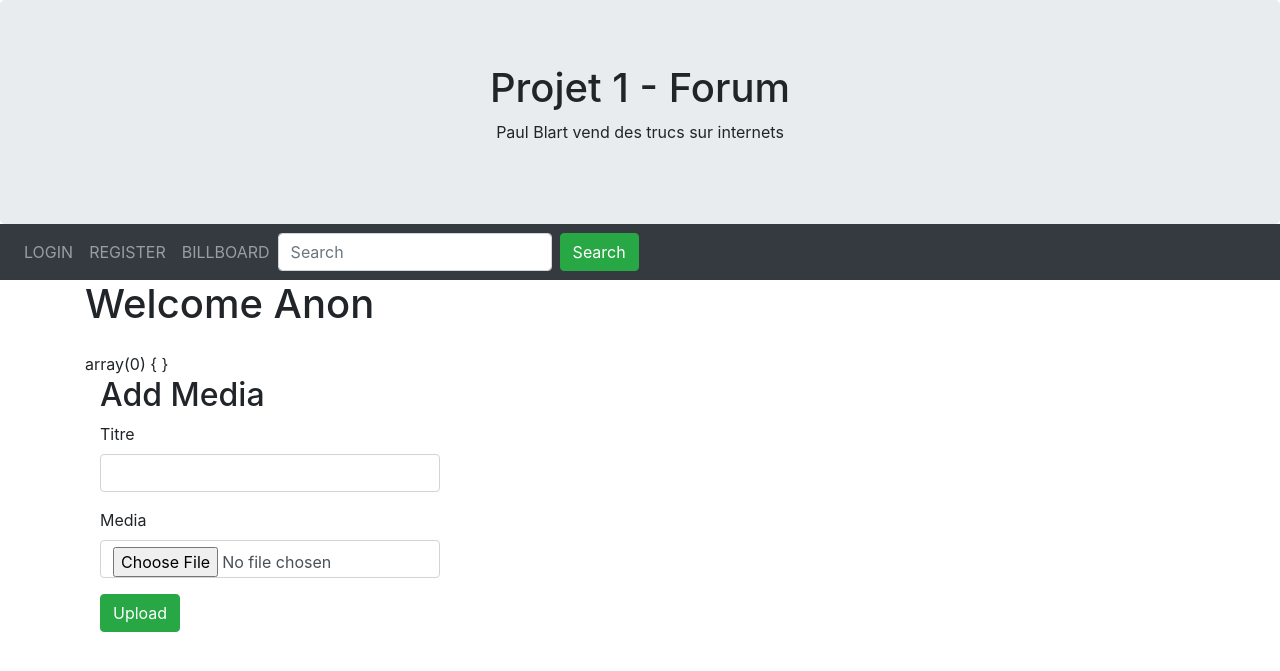
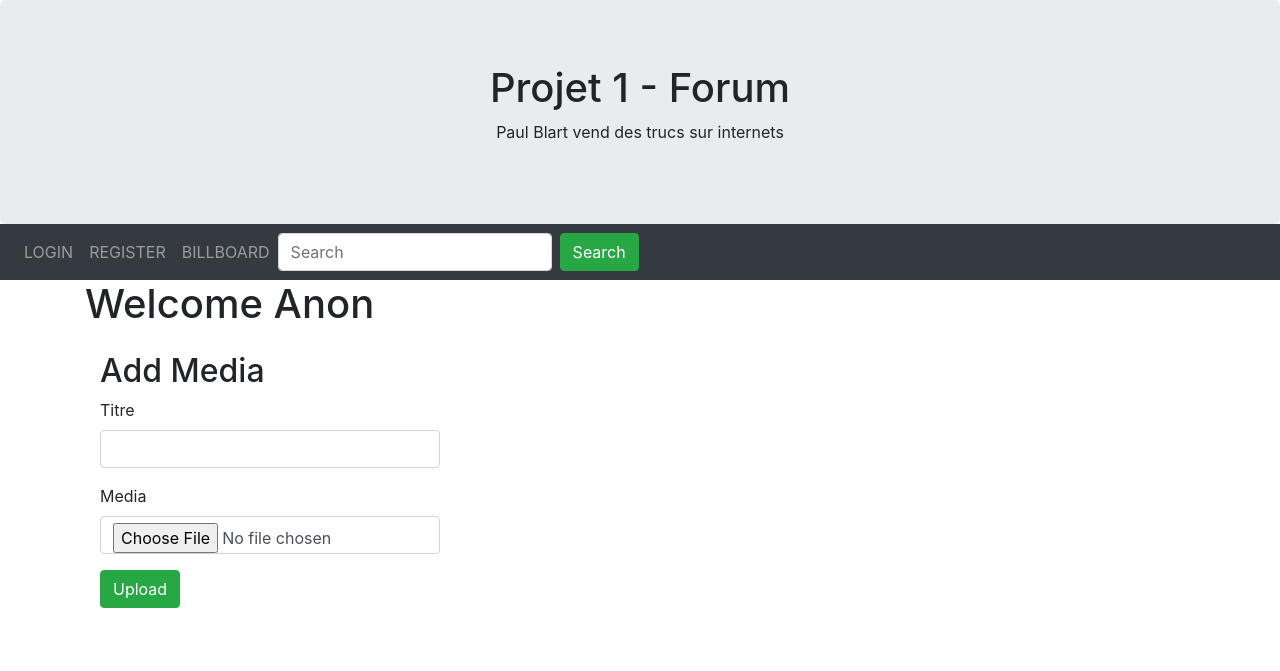
Before and after one commit to PureLuck3/VolleyballTeamProj, a PHP site: page /HTML/billboardview.php in a window 1280 px wide. Shown: the top 671 px of the page. Run offline with PHP 8.4, Linux system fonts and the light colour scheme; data that the repository does not hold is empty.

Commit message:
Add files via upload

```diff
--- a/PFI_Web/DOMAINLOGIC/billboard.dom.php
+++ b/PFI_Web/DOMAINLOGIC/billboard.dom.php
@@ -5,10 +5,6 @@
     function display_billboard()
     {
         $array = array();
-        $sortedArray = array();
-        $mostViews = 0;
-        $indexMostViews;
-
         $albums = ALBUM::get_all_album();
         $medias = MEDIA::get_medias();
 
@@ -20,25 +16,11 @@
         {
             array_push($array, $m);
         }
-        var_dump($array);
         usort($array, "most_viewed");
         foreach($array as $elem)
         {
             $elem->display();
         }
-        // while(!Empty($array))
-        // {
-        //     foreach($array as $elem)
-        //     {
-        //         if ($elem->get_views() > $mostViews)
-        //         {
-        //             $mostViews = $elem->get_views();
-        //             $indexMostViews = $array[$elem];
-        //         }
-        //     }
-        //     $sortedArray->array_push($elem);
-        //     unset($array[$elem]);
-        // }
 
         // Afficher le top N de sortedArrays!! NE PAS FAIRE BOUTON SHOW MORE
 
```
